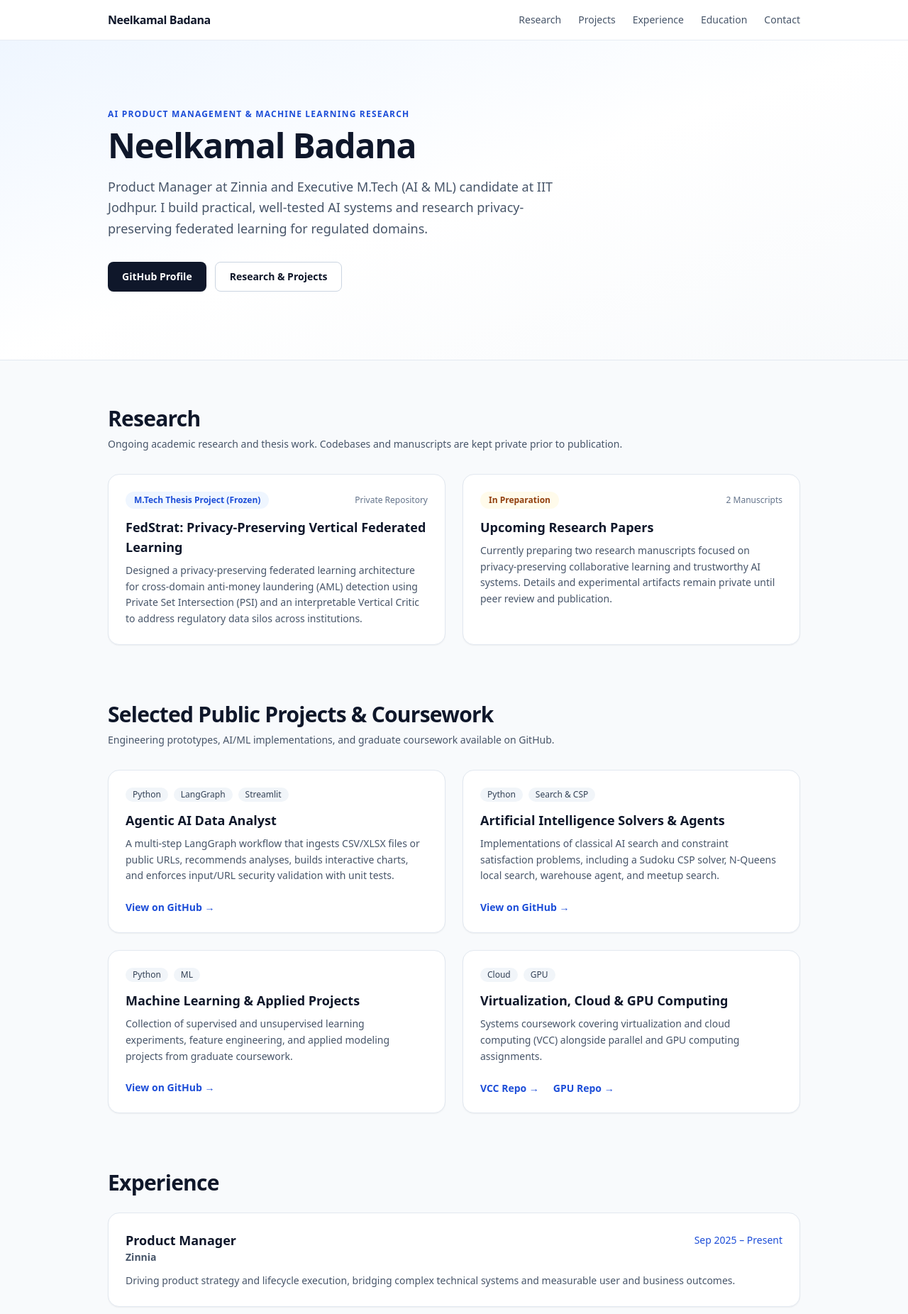
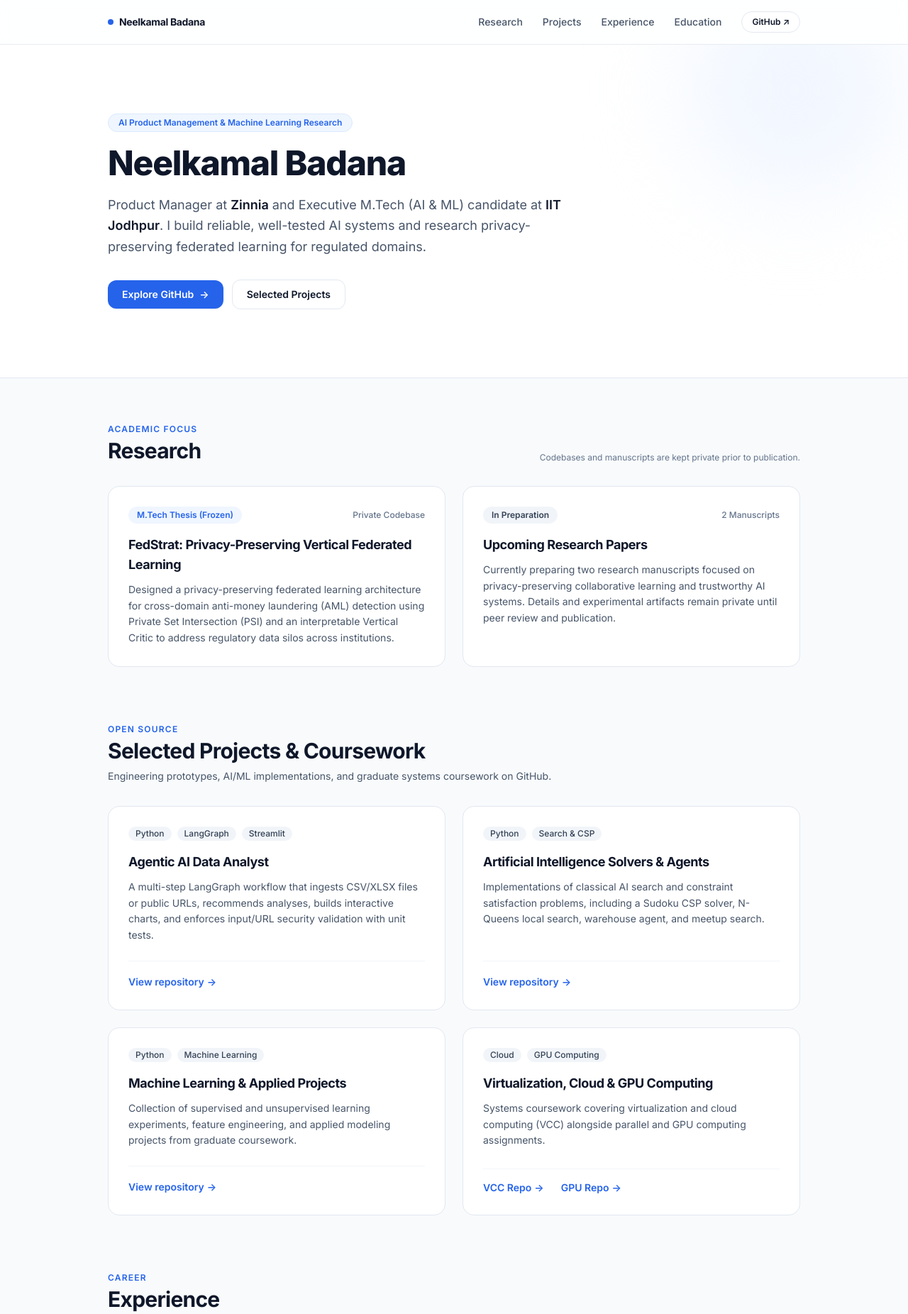
Before and after one commit to bneelkamal/bneelkamal.github.io, a plain HTML site: page index.html in a window 1280 px wide. Shown: the top 1852 px of the page at 71% size. Drawn offline with nearby package versions, Linux system fonts and the light colour scheme.

Commit message:
Refine portfolio to a crisp modern light theme

```diff
--- a/index.html
+++ b/index.html
@@ -8,67 +8,97 @@
     name="description"
     content="Portfolio of Neelkamal Badana — AI Product Manager and Executive M.Tech (AI & ML, IIT Jodhpur) researcher working on agentic AI systems and privacy-preserving federated learning."
   />
+  <link rel="preconnect" href="https://fonts.googleapis.com" />
+  <link rel="preconnect" href="https://fonts.gstatic.com" crossorigin />
+  <link
+    href="https://fonts.googleapis.com/css2?family=Inter:wght@400;500;600;700;800&display=swap"
+    rel="stylesheet"
+  />
   <script src="https://cdn.tailwindcss.com"></script>
   <script>
     tailwind.config = {
       theme: {
         extend: {
+          fontFamily: {
+            sans: ["Inter", "system-ui", "-apple-system", "sans-serif"],
+          },
           colors: {
             ink: "#0f172a",
             muted: "#475569",
-            accent: "#1d4ed8",
-            surface: "#f8fafc",
+            subtle: "#64748b",
+            accent: "#2563eb",
+            accentSoft: "#eff6ff",
+            borderLight: "#e2e8f0",
+            surface: "#ffffff",
+            canvas: "#f8fafc",
           },
         },
       },
     };
   </script>
 </head>
-<body class="bg-surface text-ink antialiased selection:bg-blue-100 selection:text-blue-900">
-  <!-- Navigation -->
-  <nav class="sticky top-0 z-30 border-b border-slate-200/80 bg-white/90 backdrop-blur">
+<body class="bg-canvas font-sans text-ink antialiased selection:bg-blue-100 selection:text-blue-900">
+  <!-- Sticky Light Navigation -->
+  <nav class="sticky top-0 z-30 border-b border-borderLight/80 bg-white/85 backdrop-blur-md">
     <div class="mx-auto flex max-w-5xl items-center justify-between px-6 py-4">
-      <a href="#top" class="text-base font-bold tracking-tight text-ink">
+      <a href="#top" class="flex items-center gap-2 text-sm font-bold tracking-tight text-ink">
+        <span class="inline-block h-2 w-2 rounded-full bg-accent"></span>
         Neelkamal Badana
       </a>
-      <div class="hidden gap-6 text-sm font-medium text-muted sm:flex">
-        <a href="#research" class="hover:text-accent transition-colors">Research</a>
-        <a href="#projects" class="hover:text-accent transition-colors">Projects</a>
-        <a href="#experience" class="hover:text-accent transition-colors">Experience</a>
-        <a href="#credentials" class="hover:text-accent transition-colors">Education</a>
-        <a href="#contact" class="hover:text-accent transition-colors">Contact</a>
+      <div class="hidden items-center gap-7 text-sm font-medium text-muted sm:flex">
+        <a href="#research" class="hover:text-ink transition-colors">Research</a>
+        <a href="#projects" class="hover:text-ink transition-colors">Projects</a>
+        <a href="#experience" class="hover:text-ink transition-colors">Experience</a>
+        <a href="#credentials" class="hover:text-ink transition-colors">Education</a>
+        <a
+          href="https://github.com/bneelkamal"
+          target="_blank"
+          rel="noopener noreferrer"
+          class="rounded-full border border-borderLight bg-white px-3.5 py-1.5 text-xs font-semibold text-ink shadow-xs hover:border-slate-300 hover:bg-slate-50 transition-all"
+        >
+          GitHub &nearr;
+        </a>
       </div>
     </div>
   </nav>
 
   <!-- Hero -->
-  <header id="top" class="border-b border-slate-200 bg-gradient-to-br from-blue-50 via-white to-slate-50">
-    <div class="mx-auto max-w-5xl px-6 py-16 sm:py-24">
-      <p class="mb-3 text-xs font-semibold uppercase tracking-widest text-accent">
+  <header
+    id="top"
+    class="relative overflow-hidden border-b border-borderLight bg-white"
+  >
+    <div
+      aria-hidden="true"
+      class="pointer-events-none absolute -top-24 right-0 h-80 w-80 rounded-full bg-blue-50/80 blur-3xl"
+    ></div>
+    <div class="relative mx-auto max-w-5xl px-6 py-20 sm:py-24">
+      <div class="inline-flex items-center gap-2 rounded-full border border-blue-100 bg-accentSoft px-3.5 py-1 text-xs font-semibold text-accent">
         AI Product Management &amp; Machine Learning Research
-      </p>
-      <h1 class="text-4xl font-extrabold tracking-tight text-ink sm:text-5xl">
+      </div>
+      <h1 class="mt-5 text-4xl font-extrabold tracking-tight text-ink sm:text-5xl">
         Neelkamal Badana
       </h1>
       <p class="mt-5 max-w-2xl text-lg leading-relaxed text-muted">
-        Product Manager at Zinnia and Executive M.Tech (AI &amp; ML) candidate at IIT Jodhpur.
-        I build practical, well-tested AI systems and research privacy-preserving federated learning
+        Product Manager at <span class="font-semibold text-ink">Zinnia</span> and Executive M.Tech
+        (AI &amp; ML) candidate at <span class="font-semibold text-ink">IIT Jodhpur</span>.
+        I build reliable, well-tested AI systems and research privacy-preserving federated learning
         for regulated domains.
       </p>
-      <div class="mt-8 flex flex-wrap gap-3">
+      <div class="mt-8 flex flex-wrap items-center gap-3">
         <a
           href="https://github.com/bneelkamal"
           target="_blank"
           rel="noopener noreferrer"
-          class="inline-flex items-center rounded-lg bg-ink px-5 py-2.5 text-sm font-semibold text-white shadow-sm hover:bg-slate-800 transition-colors"
+          class="inline-flex items-center gap-2 rounded-xl bg-accent px-5 py-2.5 text-sm font-semibold text-white shadow-sm hover:bg-blue-700 transition-colors"
         >
-          GitHub Profile
+          Explore GitHub
+          <span aria-hidden="true">&rarr;</span>
         </a>
         <a
-          href="#research"
-          class="inline-flex items-center rounded-lg border border-slate-300 bg-white px-5 py-2.5 text-sm font-semibold text-ink hover:border-slate-400 transition-colors"
+          href="#projects"
+          class="inline-flex items-center rounded-xl border border-borderLight bg-white px-5 py-2.5 text-sm font-semibold text-ink hover:border-slate-300 hover:bg-slate-50 transition-colors"
         >
-          Research &amp; Projects
+          Selected Projects
         </a>
       </div>
     </div>
@@ -77,42 +107,45 @@
   <main class="mx-auto max-w-5xl space-y-20 px-6 py-16">
     <!-- Research (Brief high-level overview only, no unpublished results) -->
     <section id="research">
-      <div class="mb-8">
-        <h2 class="text-2xl font-bold tracking-tight text-ink sm:text-3xl">Research</h2>
-        <p class="mt-2 text-sm text-muted">
-          Ongoing academic research and thesis work. Codebases and manuscripts are kept private prior to publication.
+      <div class="mb-8 flex flex-col justify-between gap-2 sm:flex-row sm:items-end">
+        <div>
+          <p class="text-xs font-semibold uppercase tracking-widest text-accent">Academic Focus</p>
+          <h2 class="mt-1 text-2xl font-bold tracking-tight text-ink sm:text-3xl">Research</h2>
+        </div>
+        <p class="text-xs text-subtle">
+          Codebases and manuscripts are kept private prior to publication.
         </p>
       </div>
 
       <div class="grid gap-6 md:grid-cols-2">
-        <article class="rounded-2xl border border-slate-200 bg-white p-6 shadow-sm">
-          <div class="mb-3 flex items-center justify-between gap-2">
-            <span class="rounded-full bg-blue-50 px-3 py-1 text-xs font-semibold text-accent">
-              M.Tech Thesis Project (Frozen)
+        <article class="rounded-2xl border border-borderLight bg-white p-7 shadow-xs">
+          <div class="mb-4 flex items-center justify-between gap-2">
+            <span class="rounded-full bg-accentSoft px-3 py-1 text-xs font-semibold text-accent">
+              M.Tech Thesis (Frozen)
             </span>
-            <span class="text-xs font-medium text-slate-500">Private Repository</span>
+            <span class="text-xs font-medium text-subtle">Private Codebase</span>
           </div>
-          <h3 class="text-lg font-bold text-ink">
+          <h3 class="text-lg font-bold tracking-tight text-ink">
             FedStrat: Privacy-Preserving Vertical Federated Learning
           </h3>
-          <p class="mt-2 text-sm leading-relaxed text-muted">
+          <p class="mt-2.5 text-sm leading-relaxed text-muted">
             Designed a privacy-preserving federated learning architecture for cross-domain anti-money
             laundering (AML) detection using Private Set Intersection (PSI) and an interpretable
             Vertical Critic to address regulatory data silos across institutions.
           </p>
         </article>
 
-        <article class="rounded-2xl border border-slate-200 bg-white p-6 shadow-sm">
-          <div class="mb-3 flex items-center justify-between gap-2">
-            <span class="rounded-full bg-amber-50 px-3 py-1 text-xs font-semibold text-amber-800">
+        <article class="rounded-2xl border border-borderLight bg-white p-7 shadow-xs">
+          <div class="mb-4 flex items-center justify-between gap-2">
+            <span class="rounded-full bg-slate-100 px-3 py-1 text-xs font-semibold text-slate-700">
               In Preparation
             </span>
-            <span class="text-xs font-medium text-slate-500">2 Manuscripts</span>
+            <span class="text-xs font-medium text-subtle">2 Manuscripts</span>
           </div>
-          <h3 class="text-lg font-bold text-ink">
+          <h3 class="text-lg font-bold tracking-tight text-ink">
             Upcoming Research Papers
           </h3>
-          <p class="mt-2 text-sm leading-relaxed text-muted">
+          <p class="mt-2.5 text-sm leading-relaxed text-muted">
             Currently preparing two research manuscripts focused on privacy-preserving collaborative
             learning and trustworthy AI systems. Details and experimental artifacts remain private
             until peer review and publication.
@@ -124,116 +157,125 @@
     <!-- Featured Public Projects -->
     <section id="projects">
       <div class="mb-8">
-        <h2 class="text-2xl font-bold tracking-tight text-ink sm:text-3xl">
-          Selected Public Projects &amp; Coursework
+        <p class="text-xs font-semibold uppercase tracking-widest text-accent">Open Source</p>
+        <h2 class="mt-1 text-2xl font-bold tracking-tight text-ink sm:text-3xl">
+          Selected Projects &amp; Coursework
         </h2>
         <p class="mt-2 text-sm text-muted">
-          Engineering prototypes, AI/ML implementations, and graduate coursework available on GitHub.
+          Engineering prototypes, AI/ML implementations, and graduate systems coursework on GitHub.
         </p>
       </div>
 
       <div class="grid gap-6 md:grid-cols-2">
-        <article class="flex flex-col justify-between rounded-2xl border border-slate-200 bg-white p-6 shadow-sm hover:shadow-md transition-shadow">
+        <article class="group flex flex-col justify-between rounded-2xl border border-borderLight bg-white p-7 shadow-xs hover:border-blue-200 hover:shadow-md transition-all">
           <div>
-            <div class="mb-3 flex flex-wrap gap-2">
+            <div class="mb-4 flex flex-wrap gap-2">
               <span class="rounded-full bg-slate-100 px-2.5 py-0.5 text-xs font-medium text-slate-700">Python</span>
               <span class="rounded-full bg-slate-100 px-2.5 py-0.5 text-xs font-medium text-slate-700">LangGraph</span>
               <span class="rounded-full bg-slate-100 px-2.5 py-0.5 text-xs font-medium text-slate-700">Streamlit</span>
             </div>
-            <h3 class="text-lg font-bold text-ink">Agentic AI Data Analyst</h3>
-            <p class="mt-2 text-sm leading-relaxed text-muted">
+            <h3 class="text-lg font-bold tracking-tight text-ink group-hover:text-accent transition-colors">
+              Agentic AI Data Analyst
+            </h3>
+            <p class="mt-2.5 text-sm leading-relaxed text-muted">
               A multi-step LangGraph workflow that ingests CSV/XLSX files or public URLs, recommends
               analyses, builds interactive charts, and enforces input/URL security validation with unit tests.
             </p>
           </div>
-          <div class="mt-5">
+          <div class="mt-6 border-t border-slate-100 pt-4">
             <a
               href="https://github.com/bneelkamal/ai-portfolio/tree/main/projects/ai-data-analyst"
               target="_blank"
               rel="noopener noreferrer"
-              class="text-sm font-semibold text-accent hover:underline"
+              class="inline-flex items-center gap-1 text-sm font-semibold text-accent hover:underline"
             >
-              View on GitHub &rarr;
+              View repository <span aria-hidden="true">&rarr;</span>
             </a>
           </div>
         </article>
 
-        <article class="flex flex-col justify-between rounded-2xl border border-slate-200 bg-white p-6 shadow-sm hover:shadow-md transition-shadow">
+        <article class="group flex flex-col justify-between rounded-2xl border border-borderLight bg-white p-7 shadow-xs hover:border-blue-200 hover:shadow-md transition-all">
           <div>
-            <div class="mb-3 flex flex-wrap gap-2">
+            <div class="mb-4 flex flex-wrap gap-2">
               <span class="rounded-full bg-slate-100 px-2.5 py-0.5 text-xs font-medium text-slate-700">Python</span>
               <span class="rounded-full bg-slate-100 px-2.5 py-0.5 text-xs font-medium text-slate-700">Search &amp; CSP</span>
             </div>
-            <h3 class="text-lg font-bold text-ink">Artificial Intelligence Solvers &amp; Agents</h3>
-            <p class="mt-2 text-sm leading-relaxed text-muted">
+            <h3 class="text-lg font-bold tracking-tight text-ink group-hover:text-accent transition-colors">
+              Artificial Intelligence Solvers &amp; Agents
+            </h3>
+            <p class="mt-2.5 text-sm leading-relaxed text-muted">
               Implementations of classical AI search and constraint satisfaction problems, including a
               Sudoku CSP solver, N-Queens local search, warehouse agent, and meetup search.
             </p>
           </div>
-          <div class="mt-5">
+          <div class="mt-6 border-t border-slate-100 pt-4">
             <a
               href="https://github.com/bneelkamal/ArtificialIntelligence"
               target="_blank"
               rel="noopener noreferrer"
-              class="text-sm font-semibold text-accent hover:underline"
+              class="inline-flex items-center gap-1 text-sm font-semibold text-accent hover:underline"
             >
-              View on GitHub &rarr;
+              View repository <span aria-hidden="true">&rarr;</span>
             </a>
           </div>
         </article>
 
-        <article class="flex flex-col justify-between rounded-2xl border border-slate-200 bg-white p-6 shadow-sm hover:shadow-md transition-shadow">
+        <article class="group flex flex-col justify-between rounded-2xl border border-borderLight bg-white p-7 shadow-xs hover:border-blue-200 hover:shadow-md transition-all">
           <div>
-            <div class="mb-3 flex flex-wrap gap-2">
+            <div class="mb-4 flex flex-wrap gap-2">
               <span class="rounded-full bg-slate-100 px-2.5 py-0.5 text-xs font-medium text-slate-700">Python</span>
-              <span class="rounded-full bg-slate-100 px-2.5 py-0.5 text-xs font-medium text-slate-700">ML</span>
+              <span class="rounded-full bg-slate-100 px-2.5 py-0.5 text-xs font-medium text-slate-700">Machine Learning</span>
             </div>
-            <h3 class="text-lg font-bold text-ink">Machine Learning &amp; Applied Projects</h3>
-            <p class="mt-2 text-sm leading-relaxed text-muted">
+            <h3 class="text-lg font-bold tracking-tight text-ink group-hover:text-accent transition-colors">
+              Machine Learning &amp; Applied Projects
+            </h3>
+            <p class="mt-2.5 text-sm leading-relaxed text-muted">
               Collection of supervised and unsupervised learning experiments, feature engineering,
               and applied modeling projects from graduate coursework.
             </p>
           </div>
-          <div class="mt-5">
+          <div class="mt-6 border-t border-slate-100 pt-4">
             <a
               href="https://github.com/bneelkamal/MachineLearning"
               target="_blank"
               rel="noopener noreferrer"
-              class="text-sm font-semibold text-accent hover:underline"
+              class="inline-flex items-center gap-1 text-sm font-semibold text-accent hover:underline"
             >
-              View on GitHub &rarr;
+              View repository <span aria-hidden="true">&rarr;</span>
             </a>
           </div>
         </article>
 
-        <article class="flex flex-col justify-between rounded-2xl border border-slate-200 bg-white p-6 shadow-sm hover:shadow-md transition-shadow">
+        <article class="group flex flex-col justify-between rounded-2xl border border-borderLight bg-white p-7 shadow-xs hover:border-blue-200 hover:shadow-md transition-all">
           <div>
-            <div class="mb-3 flex flex-wrap gap-2">
+            <div class="mb-4 flex flex-wrap gap-2">
               <span class="rounded-full bg-slate-100 px-2.5 py-0.5 text-xs font-medium text-slate-700">Cloud</span>
-              <span class="rounded-full bg-slate-100 px-2.5 py-0.5 text-xs font-medium text-slate-700">GPU</span>
+              <span class="rounded-full bg-slate-100 px-2.5 py-0.5 text-xs font-medium text-slate-700">GPU Computing</span>
             </div>
-            <h3 class="text-lg font-bold text-ink">Virtualization, Cloud &amp; GPU Computing</h3>
-            <p class="mt-2 text-sm leading-relaxed text-muted">
+            <h3 class="text-lg font-bold tracking-tight text-ink group-hover:text-accent transition-colors">
+              Virtualization, Cloud &amp; GPU Computing
+            </h3>
+            <p class="mt-2.5 text-sm leading-relaxed text-muted">
               Systems coursework covering virtualization and cloud computing (VCC) alongside parallel
               and GPU computing assignments.
             </p>
           </div>
-          <div class="mt-5 flex gap-5">
+          <div class="mt-6 flex gap-6 border-t border-slate-100 pt-4">
             <a
               href="https://github.com/bneelkamal/VCC"
               target="_blank"
               rel="noopener noreferrer"
-              class="text-sm font-semibold text-accent hover:underline"
+              class="inline-flex items-center gap-1 text-sm font-semibold text-accent hover:underline"
             >
-              VCC Repo &rarr;
+              VCC Repo <span aria-hidden="true">&rarr;</span>
             </a>
             <a
               href="https://github.com/bneelkamal/GPU"
               target="_blank"
               rel="noopener noreferrer"
-              class="text-sm font-semibold text-accent hover:underline"
+              class="inline-flex items-center gap-1 text-sm font-semibold text-accent hover:underline"
             >
-              GPU Repo &rarr;
+              GPU Repo <span aria-hidden="true">&rarr;</span>
             </a>
           </div>
         </article>
@@ -242,25 +284,31 @@
 
     <!-- Experience -->
     <section id="experience">
-      <h2 class="mb-6 text-2xl font-bold tracking-tight text-ink sm:text-3xl">Experience</h2>
+      <div class="mb-8">
+        <p class="text-xs font-semibold uppercase tracking-widest text-accent">Career</p>
+        <h2 class="mt-1 text-2xl font-bold tracking-tight text-ink sm:text-3xl">Experience</h2>
+      </div>
+
       <div class="space-y-4">
-        <div class="rounded-2xl border border-slate-200 bg-white p-6 shadow-sm">
+        <div class="rounded-2xl border border-borderLight bg-white p-7 shadow-xs">
           <div class="flex flex-col justify-between gap-1 sm:flex-row sm:items-center">
             <h3 class="text-lg font-bold text-ink">Product Manager</h3>
-            <span class="text-sm font-medium text-accent">Sep 2025 &ndash; Present</span>
+            <span class="inline-flex w-fit rounded-full bg-accentSoft px-3 py-0.5 text-xs font-semibold text-accent">
+              Sep 2025 &ndash; Present
+            </span>
           </div>
-          <p class="text-sm font-semibold text-muted">Zinnia</p>
+          <p class="mt-0.5 text-sm font-semibold text-muted">Zinnia</p>
           <p class="mt-3 text-sm leading-relaxed text-muted">
             Driving product strategy and lifecycle execution, bridging complex technical systems
             and measurable user and business outcomes.
           </p>
         </div>
 
-        <div class="rounded-2xl border border-slate-200 bg-white p-6 shadow-sm">
+        <div class="rounded-2xl border border-borderLight bg-white p-7 shadow-xs">
           <div class="flex flex-col justify-between gap-1 sm:flex-row sm:items-center">
             <h3 class="text-lg font-bold text-ink">Senior Manager</h3>
           </div>
-          <p class="text-sm font-semibold text-muted">Punjab National Bank</p>
+          <p class="mt-0.5 text-sm font-semibold text-muted">Punjab National Bank</p>
           <p class="mt-3 text-sm leading-relaxed text-muted">
             Led digital transformation initiatives with a focus on optimizing and deploying core
             banking platforms including Finacle.
@@ -271,30 +319,31 @@
 
     <!-- Education & Certifications -->
     <section id="credentials" class="grid gap-6 md:grid-cols-2">
-      <div class="rounded-2xl border border-slate-200 bg-white p-6 shadow-sm">
-        <h2 class="mb-4 text-xl font-bold text-ink">Education</h2>
-        <h3 class="text-base font-bold text-ink">
-          Executive M.Tech in Artificial Intelligence &amp; Machine Learning
-        </h3>
-        <p class="mt-1 text-sm font-medium text-muted">IIT Jodhpur</p>
+      <div class="rounded-2xl border border-borderLight bg-white p-7 shadow-xs">
+        <p class="text-xs font-semibold uppercase tracking-widest text-accent">Education</p>
+        <h2 class="mt-1 text-xl font-bold text-ink">
+          Executive M.Tech in AI &amp; Machine Learning
+        </h2>
+        <p class="mt-1 text-sm font-semibold text-muted">IIT Jodhpur</p>
         <p class="mt-3 text-sm leading-relaxed text-muted">
           Graduate focus on machine learning, artificial intelligence, GPU/cloud systems, and
           privacy-preserving federated learning research.
         </p>
       </div>
 
-      <div class="rounded-2xl border border-slate-200 bg-white p-6 shadow-sm">
-        <h2 class="mb-4 text-xl font-bold text-ink">Certifications</h2>
-        <ul class="space-y-2.5 text-sm text-muted">
-          <li class="flex items-center gap-2">
+      <div class="rounded-2xl border border-borderLight bg-white p-7 shadow-xs">
+        <p class="text-xs font-semibold uppercase tracking-widest text-accent">Credentials</p>
+        <h2 class="mt-1 text-xl font-bold text-ink">Certifications</h2>
+        <ul class="mt-4 space-y-3 text-sm text-muted">
+          <li class="flex items-center gap-2.5">
             <span class="h-1.5 w-1.5 rounded-full bg-accent"></span>
             Certified Scrum Product Owner (CSPO)
           </li>
-          <li class="flex items-center gap-2">
+          <li class="flex items-center gap-2.5">
             <span class="h-1.5 w-1.5 rounded-full bg-accent"></span>
             Lean Six Sigma Green Belt
           </li>
-          <li class="flex items-center gap-2">
+          <li class="flex items-center gap-2.5">
             <span class="h-1.5 w-1.5 rounded-full bg-accent"></span>
             Oracle AI Vector Search Professional
           </li>
@@ -303,20 +352,20 @@
     </section>
   </main>
 
-  <!-- Footer / Contact -->
-  <footer id="contact" class="border-t border-slate-200 bg-white">
-    <div class="mx-auto flex max-w-5xl flex-col items-center justify-between gap-4 px-6 py-8 text-sm text-muted sm:flex-row">
+  <!-- Light Footer -->
+  <footer id="contact" class="border-t border-borderLight bg-white">
+    <div class="mx-auto flex max-w-5xl flex-col items-center justify-between gap-4 px-6 py-8 text-sm text-subtle sm:flex-row">
       <p>&copy; 2026 Neelkamal Badana</p>
-      <div class="flex gap-6">
+      <div class="flex items-center gap-6">
         <a
           href="https://github.com/bneelkamal"
           target="_blank"
           rel="noopener noreferrer"
-          class="font-medium hover:text-accent transition-colors"
+          class="font-medium text-muted hover:text-accent transition-colors"
         >
           GitHub
         </a>
-        <!-- Add your LinkedIn / Google Scholar / Email links here -->
+        <!-- Add LinkedIn / Google Scholar / Email links here -->
       </div>
     </div>
   </footer>
```
